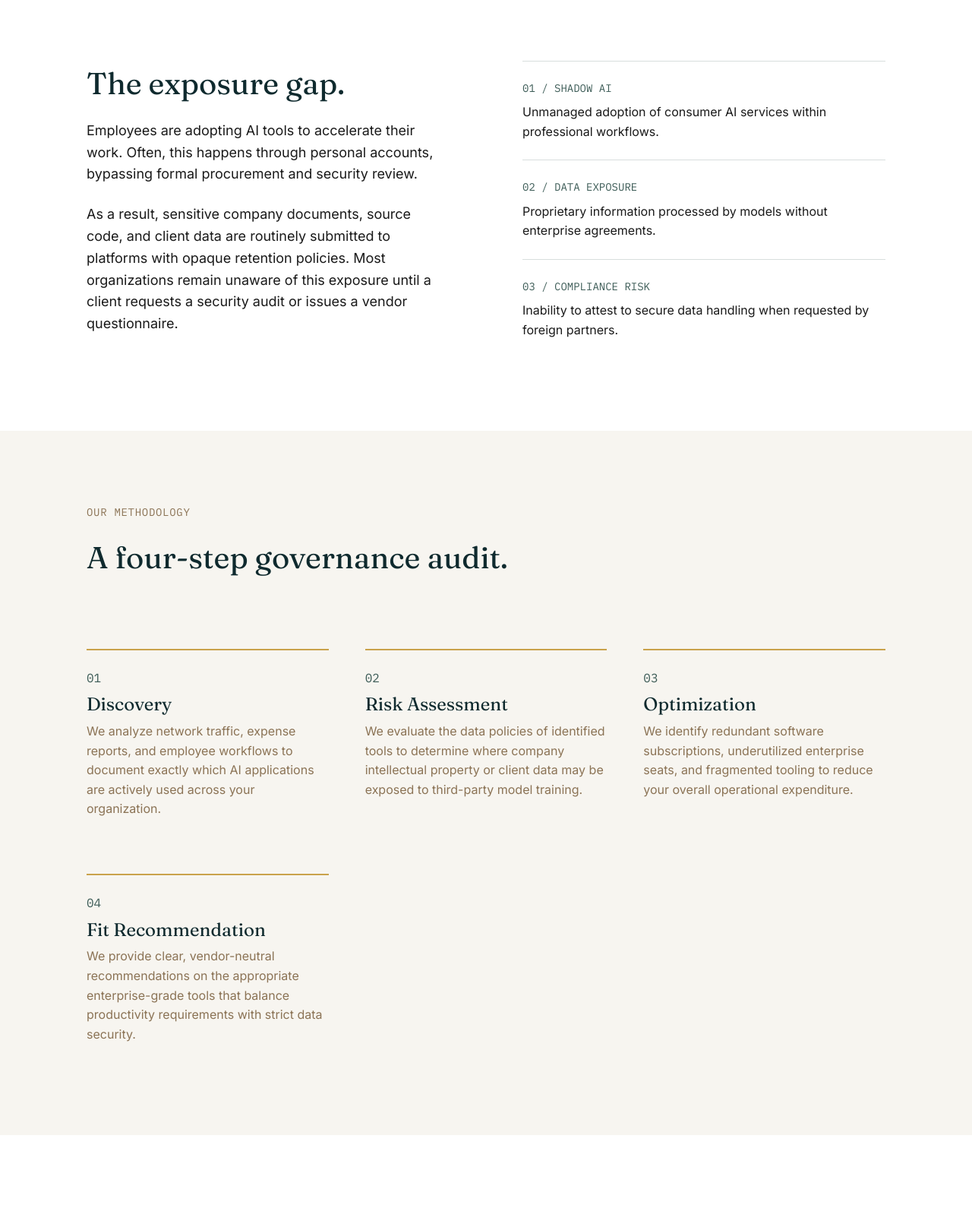
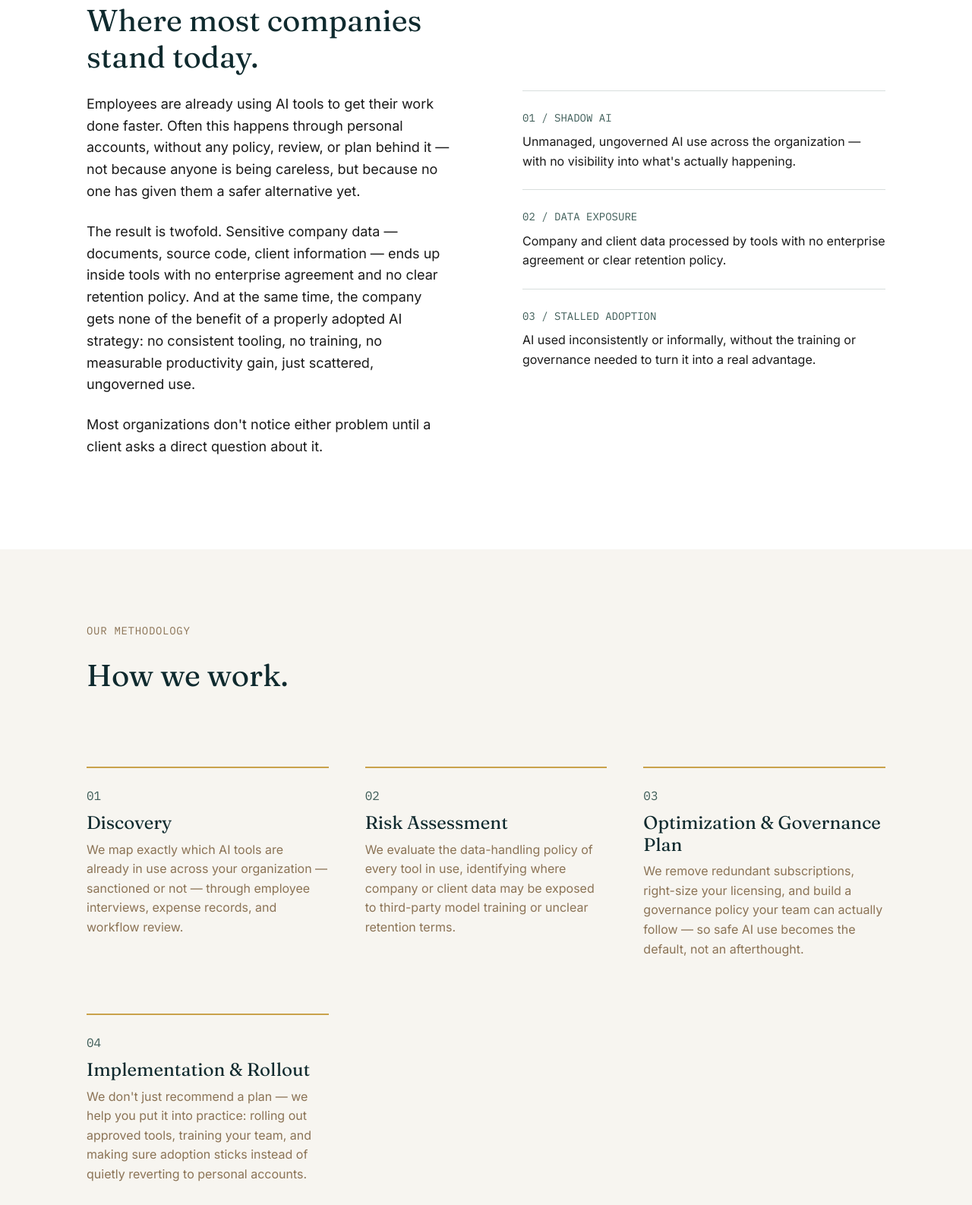
Before and after one commit to muhammadsohaimmuqtada/jaiza, a plain HTML site: page index.html in a window 1280 px wide. Shown: the part 982-2568 px from the top of the page at 76% size. Drawn offline with Linux system fonts and the light colour scheme.

Commit message:
Revised site copy: adoption+governance framing, new Ongoing Governance section

```diff
--- a/index.html
+++ b/index.html
@@ -31,8 +31,8 @@
             <div class="container hero-container">
                 <div class="hero-content fade-in-up">
                     <span class="eyebrow-mono">REF: AI GOVERNANCE REVIEW</span>
-                    <h1 class="hero-title">Do you know which AI tools are actively processing your company's data?</h1>
-                    <p class="hero-subtitle">We conduct objective audits to identify unauthorized AI usage, evaluate data exposure risks, and eliminate redundant software subscriptions.</p>
+                    <h1 class="hero-title">Is your company adopting AI safely — or just adopting it?</h1>
+                    <p class="hero-subtitle">We help you bring AI into your business the right way: finding what's already in use, closing the gaps, and making sure it stays governed as your team grows.</p>
                     <a href="#contact" class="btn btn-primary">Book a 15-minute call</a>
                 </div>
                 <div class="hero-visual fade-in">
@@ -51,63 +51,74 @@
             </div>
         </section>
 
-        <!-- The Problem -->
+        <!-- Where most companies stand today -->
         <section id="about" class="problem-section section-padding bg-light">
             <div class="container">
                 <div class="grid-2 problem-grid fade-in-up">
                     <div class="problem-text">
-                        <h2 class="section-title">The exposure gap.</h2>
-                        <p>Employees are adopting AI tools to accelerate their work. Often, this happens through personal accounts, bypassing formal procurement and security review.</p>
-                        <p>As a result, sensitive company documents, source code, and client data are routinely submitted to platforms with opaque retention policies. Most organizations remain unaware of this exposure until a client requests a security audit or issues a vendor questionnaire.</p>
+                        <h2 class="section-title">Where most companies stand today.</h2>
+                        <p>Employees are already using AI tools to get their work done faster. Often this happens through personal accounts, without any policy, review, or plan behind it — not because anyone is being careless, but because no one has given them a safer alternative yet.</p>
+                        <p>The result is twofold. Sensitive company data — documents, source code, client information — ends up inside tools with no enterprise agreement and no clear retention policy. And at the same time, the company gets none of the benefit of a properly adopted AI strategy: no consistent tooling, no training, no measurable productivity gain, just scattered, ungoverned use.</p>
+                        <p>Most organizations don't notice either problem until a client asks a direct question about it.</p>
                     </div>
                     <div class="problem-stats">
                         <div class="stat-card">
                             <span class="stat-mono">01 / SHADOW AI</span>
-                            <p>Unmanaged adoption of consumer AI services within professional workflows.</p>
+                            <p>Unmanaged, ungoverned AI use across the organization — with no visibility into what's actually happening.</p>
                         </div>
                         <div class="stat-card">
                             <span class="stat-mono">02 / DATA EXPOSURE</span>
-                            <p>Proprietary information processed by models without enterprise agreements.</p>
+                            <p>Company and client data processed by tools with no enterprise agreement or clear retention policy.</p>
                         </div>
                         <div class="stat-card">
-                            <span class="stat-mono">03 / COMPLIANCE RISK</span>
-                            <p>Inability to attest to secure data handling when requested by foreign partners.</p>
+                            <span class="stat-mono">03 / STALLED ADOPTION</span>
+                            <p>AI used inconsistently or informally, without the training or governance needed to turn it into a real advantage.</p>
                         </div>
                     </div>
                 </div>
             </div>
         </section>
 
-        <!-- What Jaiza Does -->
+        <!-- How we work -->
         <section id="audit" class="audit-section section-padding">
             <div class="container">
                 <header class="section-header fade-in-up">
                     <span class="eyebrow-mono">OUR METHODOLOGY</span>
-                    <h2 class="section-title">A four-step governance audit.</h2>
+                    <h2 class="section-title">How we work.</h2>
                 </header>
 
                 <div class="process-steps">
                     <div class="step-card fade-in-up" style="transition-delay: 0.1s;">
                         <div class="step-number">01</div>
                         <h3 class="step-title">Discovery</h3>
-                        <p>We analyze network traffic, expense reports, and employee workflows to document exactly which AI applications are actively used across your organization.</p>
+                        <p>We map exactly which AI tools are already in use across your organization — sanctioned or not — through employee interviews, expense records, and workflow review.</p>
                     </div>
                     <div class="step-card fade-in-up" style="transition-delay: 0.2s;">
                         <div class="step-number">02</div>
                         <h3 class="step-title">Risk Assessment</h3>
-                        <p>We evaluate the data policies of identified tools to determine where company intellectual property or client data may be exposed to third-party model training.</p>
+                        <p>We evaluate the data-handling policy of every tool in use, identifying where company or client data may be exposed to third-party model training or unclear retention terms.</p>
                     </div>
                     <div class="step-card fade-in-up" style="transition-delay: 0.3s;">
                         <div class="step-number">03</div>
-                        <h3 class="step-title">Optimization</h3>
-                        <p>We identify redundant software subscriptions, underutilized enterprise seats, and fragmented tooling to reduce your overall operational expenditure.</p>
+                        <h3 class="step-title">Optimization & Governance Plan</h3>
+                        <p>We remove redundant subscriptions, right-size your licensing, and build a governance policy your team can actually follow — so safe AI use becomes the default, not an afterthought.</p>
                     </div>
                     <div class="step-card fade-in-up" style="transition-delay: 0.4s;">
                         <div class="step-number">04</div>
-                        <h3 class="step-title">Fit Recommendation</h3>
-                        <p>We provide clear, vendor-neutral recommendations on the appropriate enterprise-grade tools that balance productivity requirements with strict data security.</p>
+                        <h3 class="step-title">Implementation & Rollout</h3>
+                        <p>We don't just recommend a plan — we help you put it into practice: rolling out approved tools, training your team, and making sure adoption sticks instead of quietly reverting to personal accounts.</p>
                     </div>
                 </div>
+            </div>
+        </section>
+
+        <!-- Ongoing Governance -->
+        <section class="governance-section section-padding">
+            <div class="container trigger-container fade-in-up">
+                <span class="eyebrow-mono">ONGOING GOVERNANCE</span>
+                <h2 class="section-title">AI governance isn't a one-time fix.</h2>
+                <p>New tools appear constantly, teams grow, and usage habits drift back to old patterns without reinforcement. A single audit gives you a starting point — staying protected means checking in as your organization changes.</p>
+                <p>We offer periodic governance reviews to confirm your policies are still being followed, your tooling still fits your needs, and no new data-exposure risk has quietly appeared since your last audit — so your certificate reflects reality, not a snapshot from a year ago.</p>
             </div>
         </section>
 
@@ -118,8 +129,8 @@
                     <div class="deliverable-text">
                         <span class="eyebrow-mono">THE OUTCOME</span>
                         <h2 class="section-title">A report you can act on, and a certificate you can show clients.</h2>
-                        <p>At the conclusion of the audit, you receive a comprehensive document detailing current exposures, financial inefficiencies, and an actionable remediation plan.</p>
-                        <p>Alongside the internal report, you receive a formal certificate of review. This serves as objective documentation that your organization has evaluated its AI supply chain—an increasingly mandatory requirement for companies serving US, UK, and Gulf-based clients.</p>
+                        <p>At the conclusion of the audit, you receive a clear report: what's currently in use, where the risks are, what it's costing you, and a practical plan to fix it — plus hands-on support putting that plan into action.</p>
+                        <p>Alongside the report, you receive a formal certificate of review — objective documentation that your organization has evaluated and governed its AI usage. For companies serving clients in the US, UK, or Gulf, this is fast becoming a standard requirement, not an optional extra.</p>
                         <div class="cert-reference">
                             <span class="mono-label">SAMPLE REF:</span>
                             <span class="mono-value">JZ-2024-8842-A</span>
@@ -151,8 +162,8 @@
         <section class="trigger-section section-padding">
             <div class="container trigger-container fade-in-up">
                 <h2 class="section-title">The requirement is already here.</h2>
-                <p>Foreign enterprises are systematically updating their vendor security questionnaires to include strict AI data handling policies. A growing number of clients now require explicit attestation regarding how their data interacts with external language models.</p>
-                <p>Many organizations lack a definitive answer. An audit provides the baseline necessary to establish policy, secure data, and maintain client trust.</p>
+                <p>Foreign enterprises are increasingly updating their vendor security questionnaires to include AI data-handling requirements. Many now expect explicit attestation on how client data interacts with external language models.</p>
+                <p>Most organizations don't yet have a clear answer. An audit — and the governance plan that follows it — gives you the baseline to build policy, protect data, and maintain client trust.</p>
             </div>
         </section>
 
```
